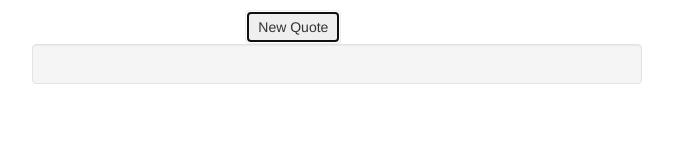
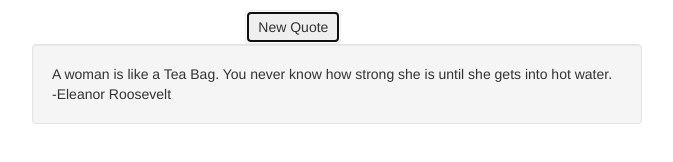
Before and after one commit to Dana94/random-quote-machine, a plain HTML site: page index.html in a window 1280 px wide. Both pictures are taken after a click on the button "New Quote". Shown: the whole page, without its empty margins (303-976 px from the left). Drawn offline with nearby package versions, Linux system fonts and the light colour scheme.

Commit message:
added more quotes

```diff
--- a/index.html
+++ b/index.html
@@ -14,7 +14,7 @@
 		</div>
 		<div class="row">
 			<div class="col-xs-6 col-xs-offset-3">
-				<div class="well" id="quote-placeholders"></div>
+				<div class="well" id="quote-placeholder"></div>
 			</div>
 		</div>
 
--- a/js/app.js
+++ b/js/app.js
@@ -3,22 +3,42 @@ let quotePlace = document.getElementById('quote-placeholder');
 
 
 let quotes = [{
-				quote: 'History is a vast early warning system.',
-				author: 'Norman Cousins'
+				'quote': 'People will forget what you said and did, but they will never ' +
+						'forget how you made them feel.',
+				'author': 'Maya Angelou'
 			  },
 			  {
-				quote: 'How we spend our days is, of course, how we spend our lives.',
-				author: 'Annie Dillard'
+				'quote': 'History is a vast early warning system.',
+				'author': 'Norman Cousins'
 			  },
 			  {
-				quote: 'A woman is like a Tea Bag. You never know how strong she is until she gets into hot water.',
-				author: 'Eleanor Roosevelt'
+				'quote': 'How we spend our days is, of course, how we spend our lives.',
+				'author': 'Annie Dillard'
+			  },
+			  {
+				'quote': 'A woman is like a Tea Bag. You never know how strong she is ' +
+						'until she gets into hot water.',
+				'author': 'Eleanor Roosevelt'
+			  },
+			  {
+			  	'quote': '\"I am not an angel,\" I asserted; \"and I will not be one till I ' +
+			  			'die: I will be myself. Mr. Rochester, you must neither expect nor ' +
+			  			'exact anything celestial of me - for you will not get it, any more ' +
+			  			'than I shall get it of you: which I do not at all anticipate.\"',
+			  	'author': 'Charlotte Bront&#235, Jane Eyre'
+			  },
+			  {
+			  	'quote': 'Earth provides enough to satisfy every man’s needs, but not every ' +
+			  			'man&#39s greed.',
+			  	'author': 'Mahatma Gandhi'
 			  }
+
 			 ];
 
-let index = 0;
-let text = '';
+
 newQuote.addEventListener('click', function(){
-	text = quotes[index].quote + '<br> ' + quotes[index]['author'];
+	let index = Math.floor(Math.random() * quotes.length);
+	let text = quotes[index].quote + '<br> -' + quotes[index].author;
 	$('#quote-placeholder').html(text);
+
 });
```
